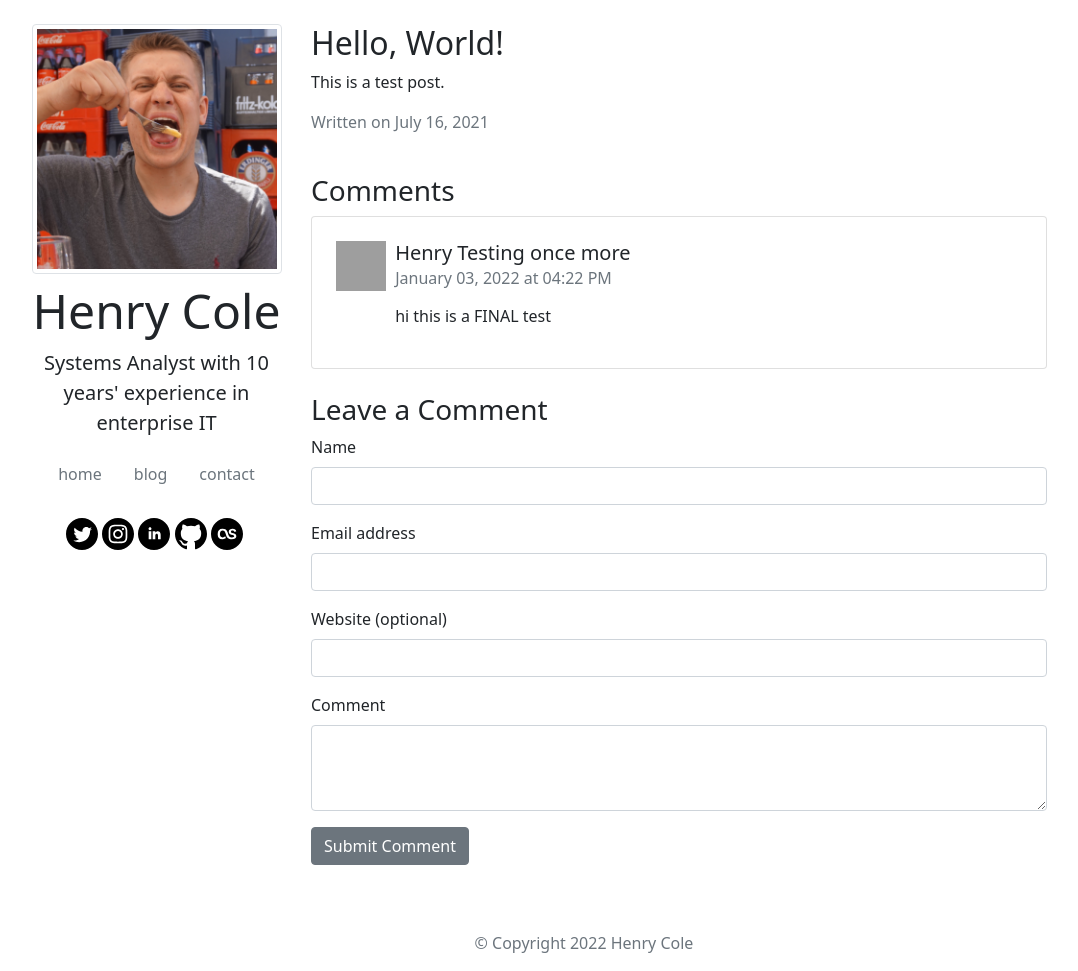
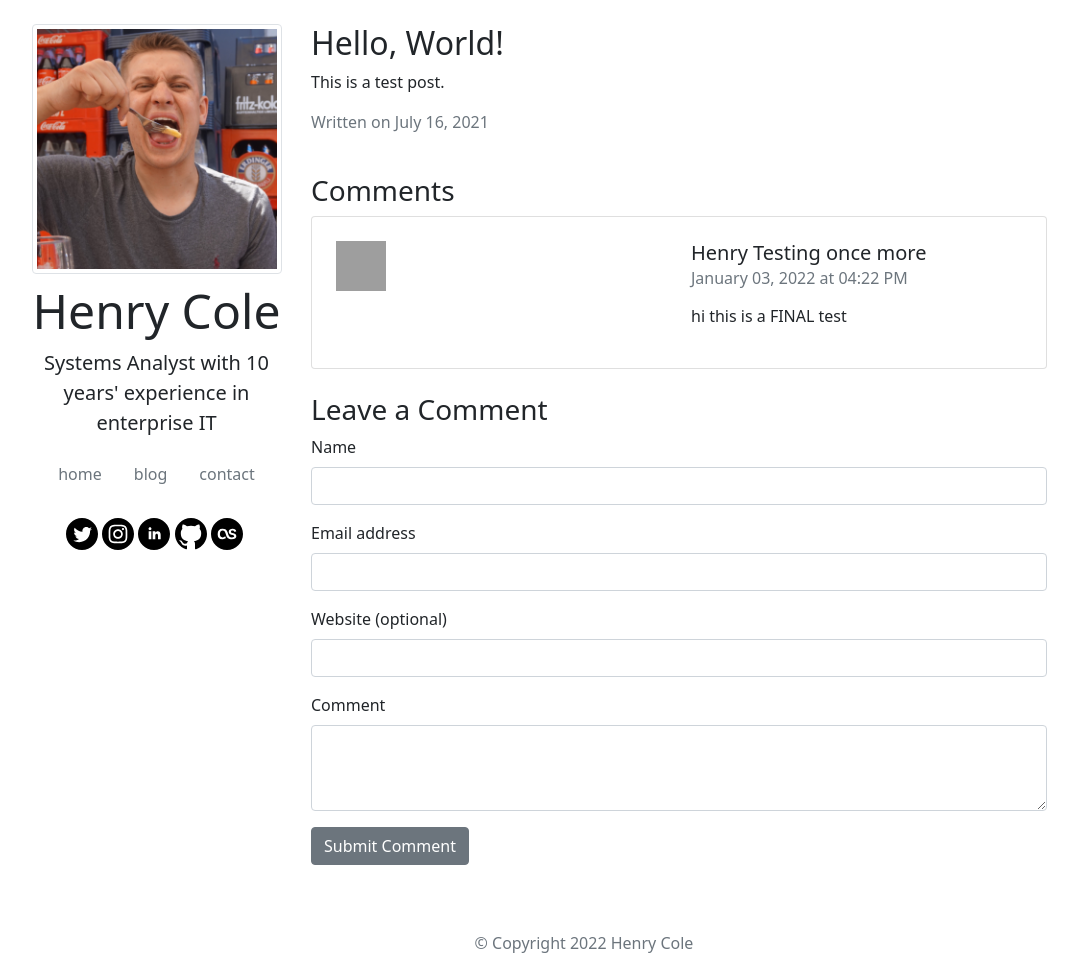
Before and after one commit to hcuk94/henry-personal-website, a Jekyll site: the page built from _posts/2021-07-16-Hello-World.md, in a window 1280 px wide and 971 px high. Shown: the whole window, without its empty margins (56-1134 px from the left). Built offline with Jekyll 4.4.1, drawn with Linux system fonts in a browser that asks for light colours; grey boxes are pictures that could not be loaded.

Commit message:
bootstrap grid fiddling

```diff
--- a/_includes/comment.html
+++ b/_includes/comment.html
@@ -1,7 +1,7 @@
 <article id="comment{{ include.index }}" class="js-comment comment card" itemprop="comment" itemscop itemtype="http://schema.org/Comment">
     <div class="container my-4">
         <div class="row">
-            <div class="col-md-1">
+            <div class="col">
                 <div class="comment__avatar-wrapper">
                 {% if include.avatar %}
                     <img class="comment__avatar" src="{{ include.avatar }}" alt="{{ include.name }}" height="50" width="50">
@@ -10,7 +10,7 @@
                 {% endif %}
                 </div>
             </div>
-            <div class="col-md-auto">
+            <div class="col">
                 <div class="comment__content-wrapper">
                 <h5 class="comment__author card-title" itemprop="author" itemscope itemtype="http://schema.org/Person">
                     {% unless include.url == blank %}
```
